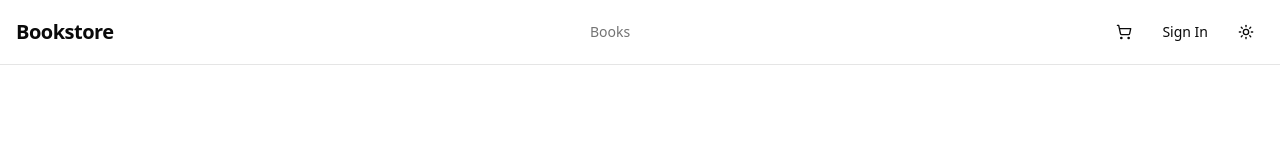
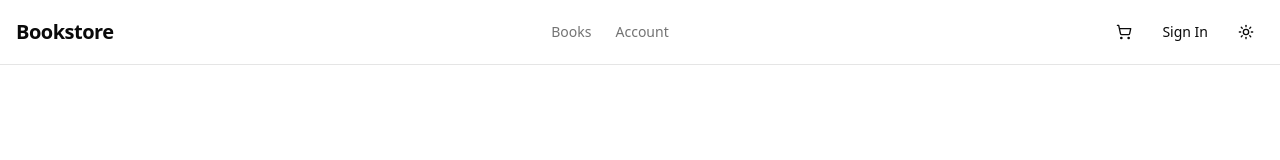
Before and after one commit to Sushasan11/bookstore, a Next.js app in the folder frontend/: page /login in a window 1280 px wide. Shown: the top 160 px of the page. Built offline with nearby package versions, Linux system fonts and the light colour scheme; no server answers.

Commit message:
feat(23-01): create /account hub page and add Account nav links
- Add frontend/src/app/account/page.tsx with auth guard, user email, and Order History nav card
- Add Account link to desktop nav in Header.tsx
- Add Account entry to navLinks array in MobileNav.tsx

```diff
--- /dev/null
+++ b/frontend/src/app/account/page.tsx
@@ -0,0 +1,33 @@
+import { auth } from '@/auth'
+import { redirect } from 'next/navigation'
+import Link from 'next/link'
+import { Card } from '@/components/ui/card'
+import { Package } from 'lucide-react'
+
+export const metadata = {
+  title: 'My Account',
+}
+
+export default async function AccountPage() {
+  const session = await auth()
+  if (!session?.accessToken) redirect('/login')
+
+  const email = session.user?.email ?? ''
+
+  return (
+    <div className="mx-auto max-w-3xl px-4 py-8">
+      <h1 className="text-2xl font-bold mb-2">My Account</h1>
+      <p className="text-muted-foreground mb-8">{email}</p>
+      <div className="grid gap-4 sm:grid-cols-2">
+        <Link href="/orders">
+          <Card className="p-6 hover:bg-accent transition-colors cursor-pointer">
+            <Package className="h-6 w-6 mb-3 text-muted-foreground" />
+            <h2 className="font-semibold">Order History</h2>
+            <p className="text-sm text-muted-foreground mt-1">View your past orders</p>
+          </Card>
+        </Link>
+        {/* Wishlist and Pre-bookings — Phase 24 */}
+      </div>
+    </div>
+  )
+}
--- a/frontend/src/components/layout/Header.tsx
+++ b/frontend/src/components/layout/Header.tsx
@@ -29,6 +29,12 @@ export function Header() {
           >
             Books
           </Link>
+          <Link
+            href="/account"
+            className="text-sm font-medium text-muted-foreground hover:text-foreground transition-colors"
+          >
+            Account
+          </Link>
         </nav>
 
         {/* Right: Actions */}
--- a/frontend/src/components/layout/MobileNav.tsx
+++ b/frontend/src/components/layout/MobileNav.tsx
@@ -16,6 +16,7 @@ const navLinks = [
   { href: '/', label: 'Home' },
   { href: '/catalog', label: 'Books' },
   { href: '/cart', label: 'Cart' },
+  { href: '/account', label: 'Account' },
 ]
 
 export function MobileNav() {
```
